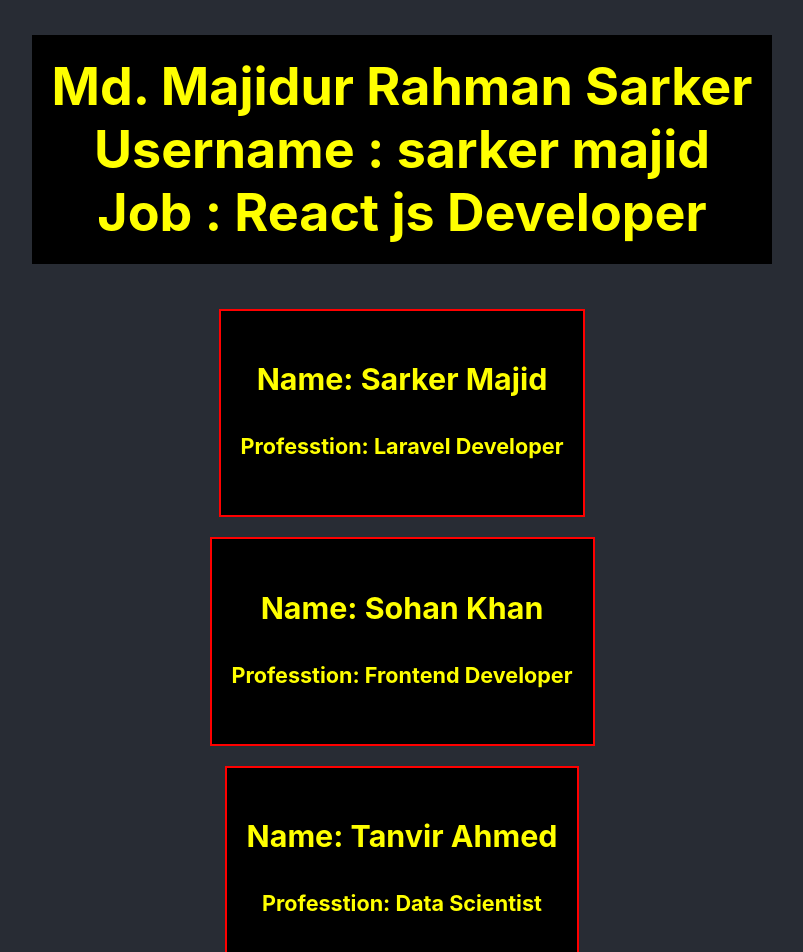
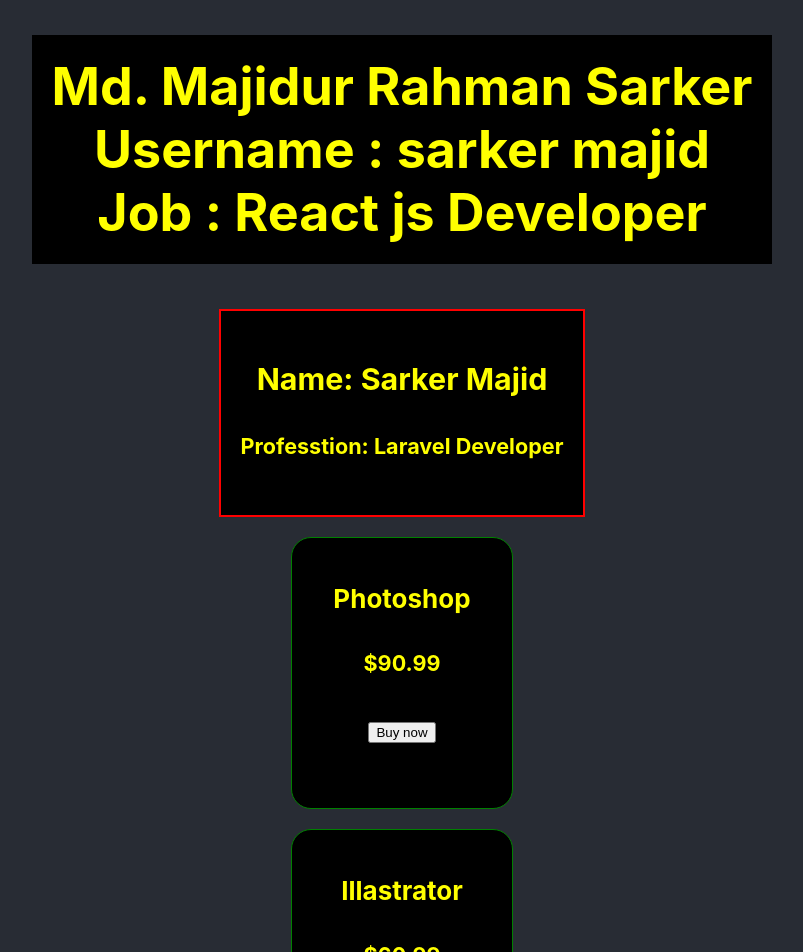
Before and after one commit to sarkermajid/React-Core-Concepts, a React (Create React App) app: page / in a window 1280 px wide. Shown: the top 952 px of the page, without its empty margins (238-1041 px from the left). Built offline with nearby package versions, Linux system fonts and the light colour scheme.

Commit message:
pass object to component

```diff
--- a/src/App.js
+++ b/src/App.js
@@ -10,6 +10,13 @@ function App() {
     backgroundColor: 'black',
     padding: '20px'
   }
+
+  const Items = [
+    {name: 'Photoshop', price:'$90.99'},
+    {name: 'Illastrator', price:'$60.99'},
+    {name: 'Primer Pro', price:'$70.99'}
+  ]
+
   return (
     <div className="App">
       <header className="App-header">
@@ -18,8 +25,9 @@ function App() {
             Job : {person.job}
         </h1>
         <Person name='Sarker Majid' profession='Laravel Developer'></Person>
-        <Person name='Sohan Khan' profession='Frontend Developer'></Person>
-        <Person name='Tanvir Ahmed' profession='Data Scientist'></Person>
+        <Product name={Items[0].name} price={Items[0].price}></Product>
+        <Product name={Items[1].name} price={Items[1].price}></Product>
+        <Product name={Items[2].name} price={Items[2].price}></Product>
       </header>
     </div>
   );
@@ -41,4 +49,24 @@ function Person(props){
   )
 }
 
+function Product(props){
+  const productStyle = {
+    color: 'yellow',
+    backgroundColor:'black',
+    borderRadius: '20px',
+    border:'1px solid green',
+    margin:'10px',
+    padding:'10px',
+    height:'250px',
+    width:'200px'
+  }
+  return(
+  <div style={productStyle}>
+    <h4>{props.name}</h4>
+    <h5>{props.price}</h5>
+    <button>Buy now</button>
+  </div>
+  )
+}
+
 export default App;
```
